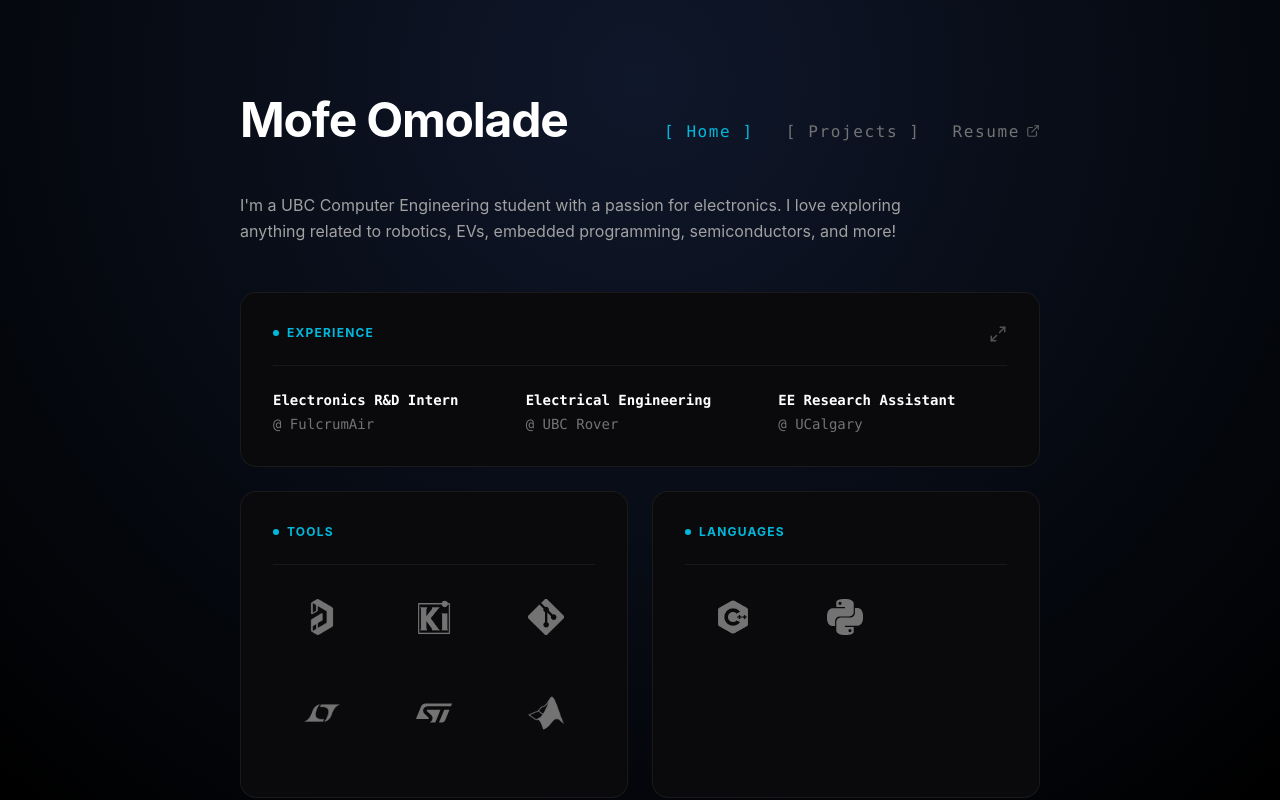
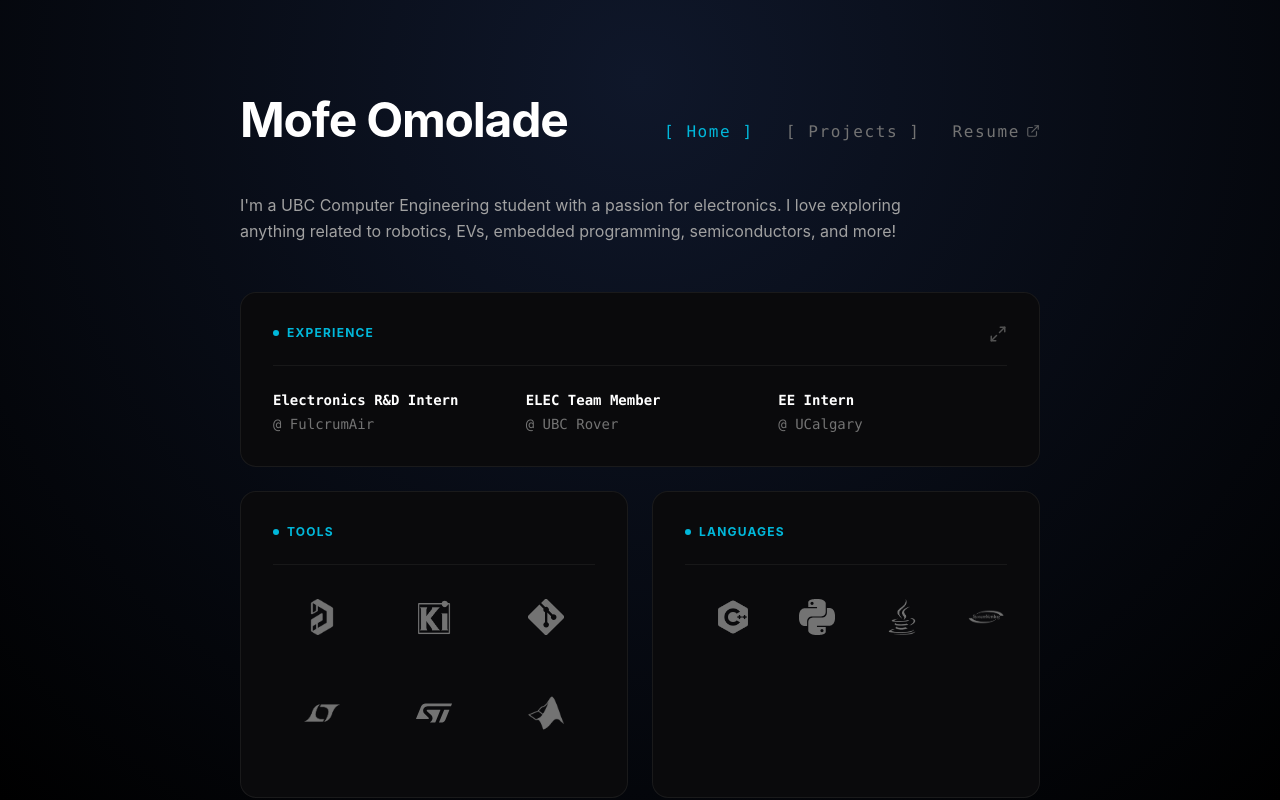
Before and after one commit to mofeomolade/mofeomolade.github.io, a React (Vite) app: page / in a window 1280 px wide. Built offline with nearby package versions, Linux system fonts and the light colour scheme.

Commit message:
Edited languages

```diff
--- a/src/App.jsx
+++ b/src/App.jsx
@@ -205,11 +205,11 @@ function HomeContent() {
               <span className="text-neutral-500">@ FulcrumAir</span>
             </div>
             <div className="group/item">
-              <span className="text-white font-semibold block mb-1 group-hover/item:text-cyan-400 transition-colors">Electrical Engineering</span>
+              <span className="text-white font-semibold block mb-1 group-hover/item:text-cyan-400 transition-colors">ELEC Team Member</span>
               <span className="text-neutral-500">@ UBC Rover</span>
             </div>
             <div className="group/item">
-              <span className="text-white font-semibold block mb-1 group-hover/item:text-cyan-400 transition-colors">EE Research Assistant</span>
+              <span className="text-white font-semibold block mb-1 group-hover/item:text-cyan-400 transition-colors">EE Intern</span>
               <span className="text-neutral-500">@ UCalgary</span>
             </div>
           </div>
@@ -243,9 +243,11 @@ function HomeContent() {
 
             <div className="w-full h-px bg-neutral-800/50 mb-6"></div>
 
-            <div className="flex flex-wrap justify-center sm:justify-start gap-4">
+            <div className="grid grid-cols-4 gap-4 place-items-center sm:place-items-start">
               <TechItemPNG src="/C.png" title="C/C++" />
               <TechItem Icon={PythonIcon} title="Python" />
+              <TechItemPNG src="/javalogo.png" title="Java" />
+              <TechItemPNG src="/systemverilog.png" title="SystemVerilog" />
             </div>
           </div>
 
@@ -318,7 +320,7 @@ function ProjectsContent() {
       tech: "Teensy 4.1, Altium, C++",
       content: (
         <div className="space-y-6">
-          <h4 className="text-2xl font-bold text-white">4-Channel Motor Controller</h4>
+          <h4 className="text-2xl font-bold text-white">Custom 4-Channel Motor Controller</h4>
 
           <div className="bg-[#0a0a0c] border border-neutral-800/60 rounded-xl p-6">
             <h5 className="font-mono text-cyan-500 text-xs mb-4 uppercase tracking-widest flex items-center gap-2">
@@ -347,7 +349,7 @@ function ProjectsContent() {
               </li>
               <li className="flex gap-3">
                 <BulletPoint />
-                <span><strong className="text-white block mb-1 font-medium">PCB Layout:</strong> Applied DFM principles across the 8-layer stackup, sizing thermal reliefs and component clearances for automated SMT assembly while maintaining large trace widths for continuous 3A current draw.</span>
+                <span><strong className="text-white block mb-1 font-medium">PCB Layout:</strong> Applied DFM/DFA principles across the 8-layer stackup, sizing thermal reliefs and component clearances for automated SMT assembly while maintaining large trace widths for continuous 3A current draw.</span>
               </li>
               <li className="flex gap-3">
                 <BulletPoint />
@@ -381,12 +383,12 @@ function ProjectsContent() {
     },
     {
       id: "buck-converter",
-      title: "24V-5V Asynchronous Buck Converter",
+      title: "24V-5V Buck Converter",
       desc: "Designed an asynchronous buck converter from scratch, powered by a 6S LiPo input to deliver up to 500 mA at 85% efficiency.",
       tech: "Altium, LTspice",
       content: (
         <div className="space-y-4">
-          <h4 className="text-2xl font-bold text-white">24V-5V Asynchronous Buck Converter</h4>
+          <h4 className="text-2xl font-bold text-white">24V-5V Asynchronous Buck</h4>
           <div className="bg-[#0a0a0c] border border-neutral-800/60 rounded-xl p-6">
             <h5 className="font-mono text-cyan-500 text-xs mb-4 uppercase tracking-widest flex items-center gap-2">
               <span className="w-1.5 h-1.5 rounded-full bg-cyan-500"></span> Technical Highlights
@@ -471,7 +473,7 @@ function ProjectsContent() {
     },
     {
       id: "imu-tracker",
-      title: "IMU Orientation Calculator",
+      title: "IMU Pitch, Roll & Yaw Calculator",
       desc: "Developed C++ firmware to process MPU-6050 IMU data, applying sensor fusion to calculate accurate orientation.",
       tech: "ESP32, C++, I2C, Sensor Fusion",
       content: (
@@ -556,12 +558,12 @@ function ProjectsContent() {
     },
     {
       id: "drivetrain",
-      title: "6-Wheel Rover Powertrain System",
+      title: "6-Wheel Rover Powertrain",
       desc: "Firmware and electrical design for a 6-wheel rover drivetrain using a Nucleo-F446RE, interfacing with an NVIDIA Jetson.",
       tech: "STM32, C, UART",
       content: (
         <div className="space-y-6">
-          <h4 className="text-2xl font-bold text-white">6-Wheel Rover Powertrain System</h4>
+          <h4 className="text-2xl font-bold text-white">Rover Powertrain System</h4>
           <div className="bg-[#0a0a0c] border border-neutral-800/60 rounded-xl p-6">
             <h5 className="font-mono text-cyan-500 text-xs mb-4 uppercase tracking-widest flex items-center gap-2">
               <span className="w-1.5 h-1.5 rounded-full bg-cyan-500"></span> Technical Highlights
@@ -780,7 +782,7 @@ export default function App() {
                 />
               </a>
 
-              <a href="mailto:omolade.mofe@gmail.com" aria-label="Contact" className="text-neutral-500 hover:text-white transition-transform hover:-translate-y-1 duration-300">
+              <a href="mailto:mofe.omolade@example.com" aria-label="Contact" className="text-neutral-500 hover:text-white transition-transform hover:-translate-y-1 duration-300">
                 <MailIcon size={20} />
               </a>
             </div>
```
